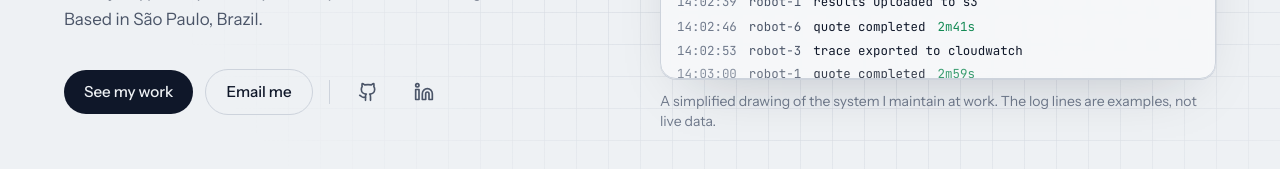
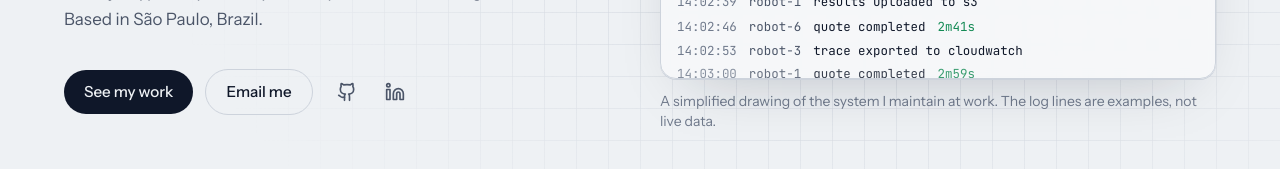
Before and after one commit to Passetti-cmd/erick-portfolio, a React (Vite) app: page / in a window 1280 px wide. Shown: the part 628-797 px from the top of the page. Built offline with nearby package versions, Linux system fonts and the light colour scheme.

Commit message:
feat: uptade html site portfolio

```diff
--- a/src/components/Contact.tsx
+++ b/src/components/Contact.tsx
@@ -96,7 +96,8 @@ const Contact = () => {
               <Download className="h-4 w-4" /> {t.hero.downloadCv}
             </a>
           )}
-          <span className="mx-1 hidden h-6 w-px bg-rule sm:block" aria-hidden />
+          {/* Icons travel as one unit so they never split across lines. */}
+          <div className="flex items-center gap-1">
             <a
               href={profile.github}
               target="_blank"
@@ -117,6 +118,7 @@ const Contact = () => {
             </a>
           </div>
         </div>
+      </div>
     </section>
   );
 };
--- a/src/components/Hero.tsx
+++ b/src/components/Hero.tsx
@@ -105,7 +105,8 @@ const Hero = () => {
                   {t.hero.downloadCv}
                 </a>
               )}
-              <span className="mx-1 hidden h-6 w-px bg-rule sm:block" aria-hidden />
+              {/* Icons travel as one unit so they never split across lines. */}
+              <div className="flex items-center gap-1">
                 <a
                   href={profile.github}
                   target="_blank"
@@ -124,6 +125,7 @@ const Hero = () => {
                 >
                   <Linkedin className="h-5 w-5" />
                 </a>
+              </div>
             </motion.div>
           </div>
 
```
Also changed, not shown: 2 other files (tests, documents, lock files or other folders). Lines whose indentation alone changed are shown as unchanged.
